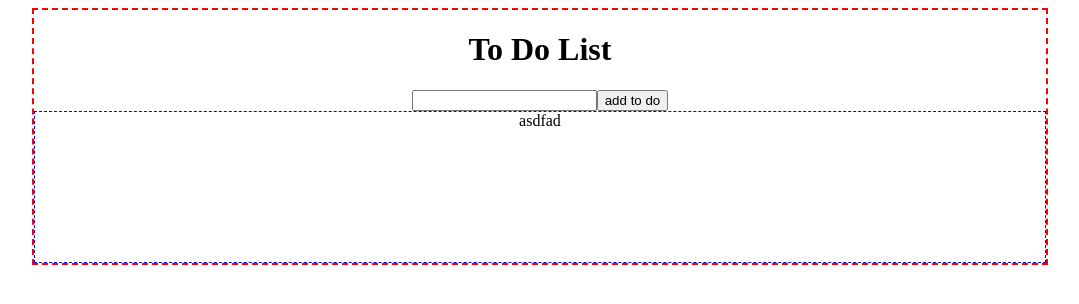
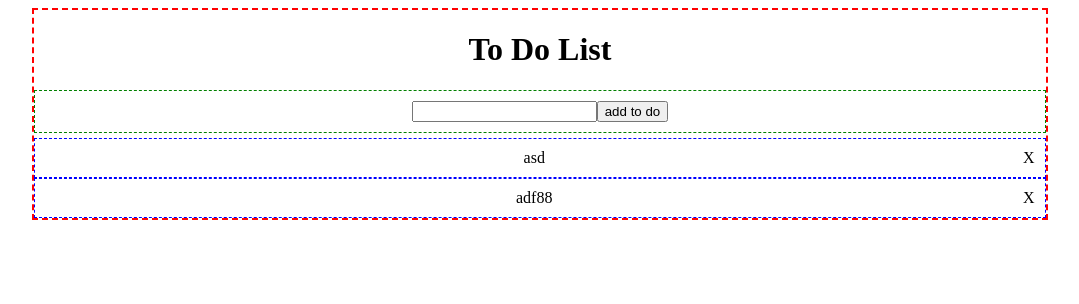
Before and after one commit to harut0111/todo_react, a React (Create React App) app: page / in a window 1280 px wide. Shown: the top 304 px of the page, without its empty margins (100-1179 px from the left). Built offline with nearby package versions, Linux system fonts and the light colour scheme.

Commit message:
added "add and remove" functionality

```diff
--- a/src/App.css
+++ b/src/App.css
@@ -6,6 +6,27 @@
 }
 
 .todoList {
-  height: 150px;
   border: 1px dashed blue;
+  padding: 10px;
 }
+
+.inputAndButton {
+  margin: 5px 0px;
+  padding: 10px;
+  border: 1px dashed green;
+}
+
+span {
+  float: right;
+  cursor: pointer;
+}
+
+ul {
+  padding: 0;
+  margin: 0;
+}
+
+li {
+  list-style-type: none;
+  margin: 0;
+}
--- a/src/App.js
+++ b/src/App.js
@@ -1,19 +1,52 @@
+import './App.css';
 import React from 'react';
-import './App.css';
+import Input from './components/Input.js';
+import Todolist from './components/Todolist.js';
 
-function App() {
-  return(
-    <div className="App">
+class App extends React.Component{
 
-      <h1>To Do List</h1>
-      <input type="text"></input>
-      <button>add to do</button>
-      <div className="todoList">
-        asdfad
+  constructor(props) {
+    super(props);
+    this.state = {
+      input: "",
+      todolist: ['asd', 'adf88'],
+    };
+  }
 
+  imputChangeHandler = (value) => {
+      this.setState({input: value})
+  }
+//add new Items
+  addTodoItems = () => {
+    const {input} = this.state;
+
+    this.setState((state) => ({
+      todolist: state.todolist.concat(input)
+    }));
+  }
+
+  itemRomoveHandler = (index) => {
+    const newList = [...this.state.todolist];
+    newList.splice(index, 1);
+
+    this.setState({todolist: newList});
+  }
+
+  render() {
+    const {input, todolist} = this.state;
+    return (
+      <div className="App">
+        <h1>To Do List</h1>
+
+        <div className="inputAndButton">
+          <Input inputVal={input} onInputChange={this.imputChangeHandler}/>
+          <button onClick={this.addTodoItems}>add to do</button>
+        </div>
+
+        <Todolist todoItems={todolist} onItemRemove={this.itemRomoveHandler}/>
       </div>
-    </div>
-  )
+   )
+  }
 }
 
 export default App;
--- /dev/null
+++ b/src/components/Input.js
@@ -0,0 +1,19 @@
+import React from 'react';
+
+class Input extends React.Component {
+
+    handleChange = (e) => {
+        this.props.onInputChange(e.target.value);
+    }
+
+    render() {
+        const {inputVal} = this.props;
+        return <input
+                    type="text"
+                    value = {inputVal}
+                    onChange = {this.handleChange}
+                ></input>
+    }
+}
+
+export default Input;
--- /dev/null
+++ b/src/components/Todolist.js
@@ -0,0 +1,29 @@
+import React from 'react';
+
+class Todolist extends React.Component {
+
+    handleRemove = (e) => {
+        this.props.onItemRemove(e.currentTarget.parentElement.id);
+    }
+
+    render() {
+        const { todoItems } = this.props;
+        const items = todoItems.map((text, index) => (
+            text ?
+                <li className="todoList"
+                    key={index}
+                    id={index}
+                    >
+                    {text} <span onClick={this.handleRemove}>X</span>
+                </li> : text
+            )
+        )
+        return (
+            <ul>
+                {items}
+            </ul>
+        )
+    }
+}
+
+export default Todolist;
```
